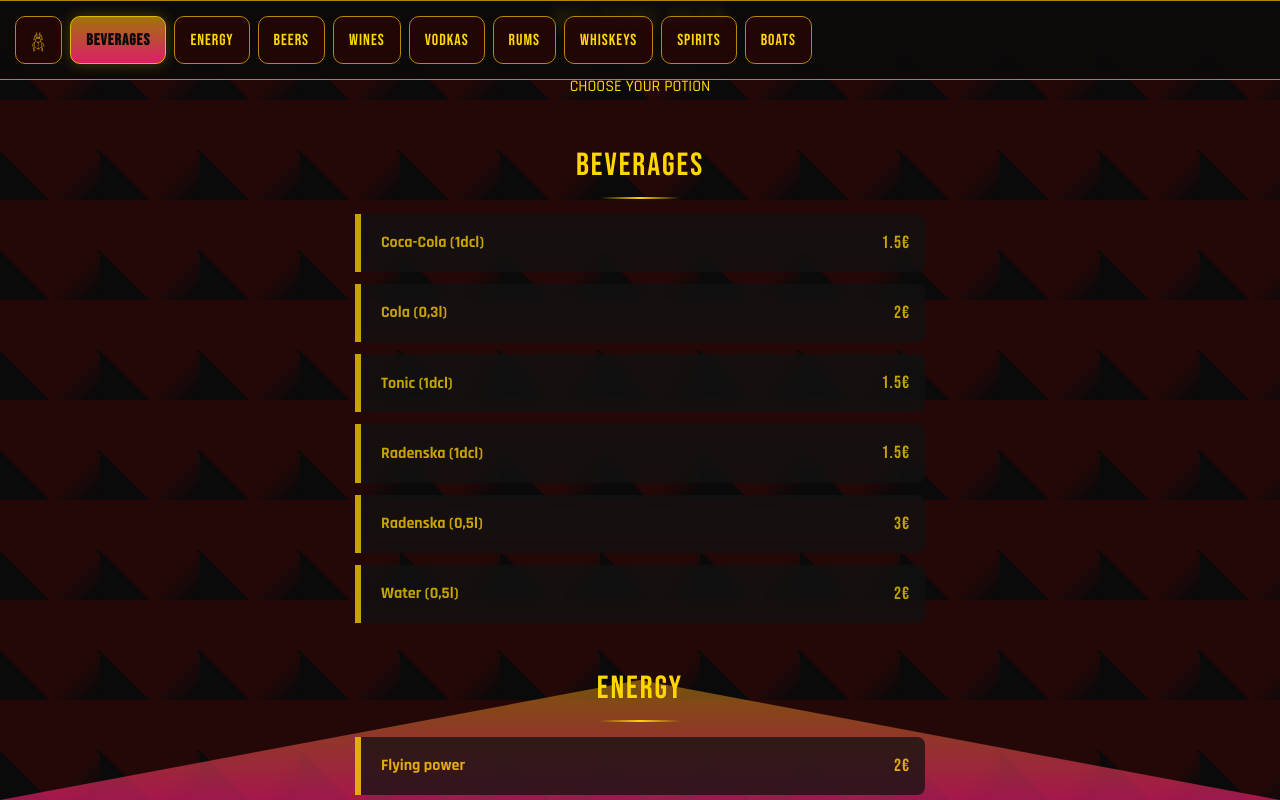
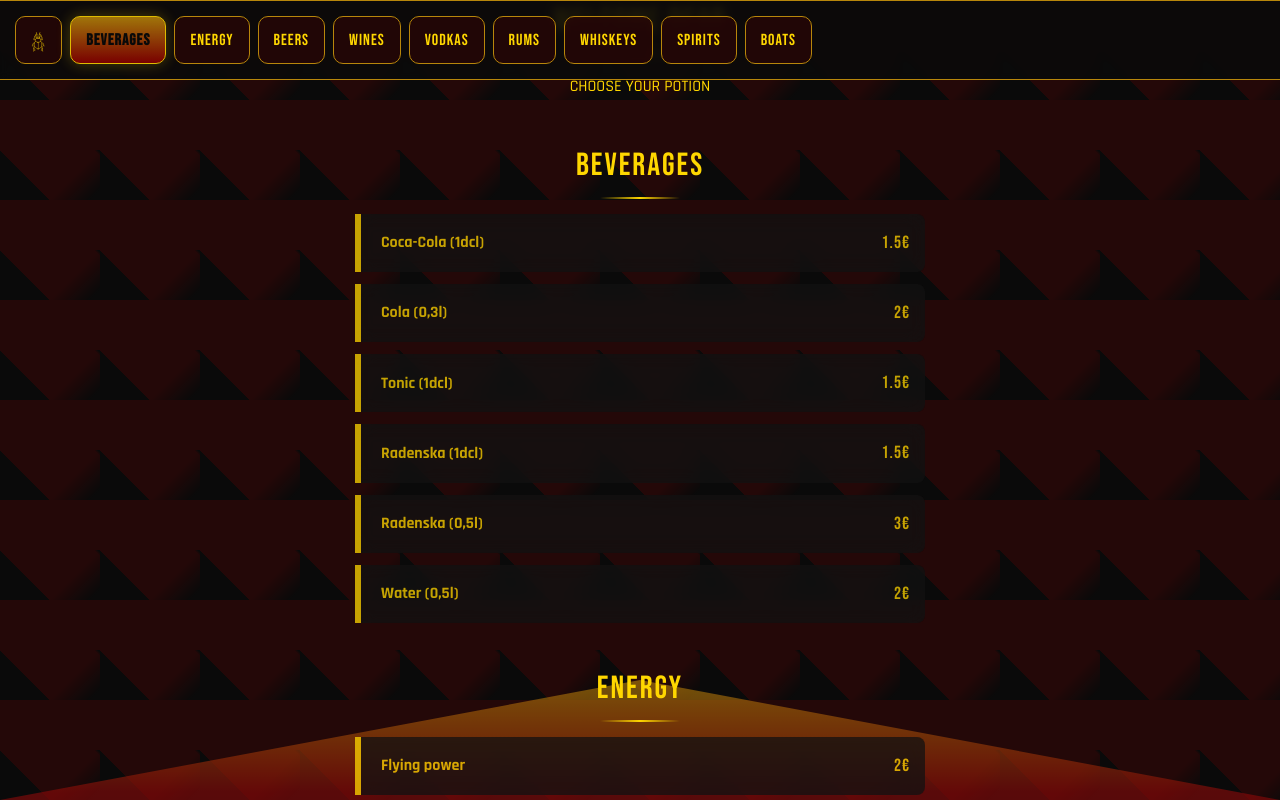
Before and after one commit to nadinski/bar, a plain HTML site: page index.html in a window 1280 px wide. Both pictures are taken after a click on the button "BEVERAGES". Shown: the part 225-1025 px from the top of the page. Drawn offline with Linux system fonts and the light colour scheme.

Commit message:
Update index.html

```diff
--- a/index.html
+++ b/index.html
@@ -59,7 +59,7 @@
             left: 0;
             width: 100%;
             height: 120px;
-            background: linear-gradient(to top, var(--neon), var(--gold-dark));
+            background: linear-gradient(to top, var(--red), var(--gold-dark));
             opacity: 0.6;
             clip-path: polygon(0% 100%, 50% 0%, 100% 100%);
             z-index: -1;
@@ -135,7 +135,7 @@
         }
 
         .category-btn.active {
-            background: linear-gradient(to top, var(--neon), var(--gold-dark));
+            background: linear-gradient(to top, var(--red), var(--gold-dark));
             color: var(--black);
             font-weight: bold;
             border: 1px solid var(--gold);
```
